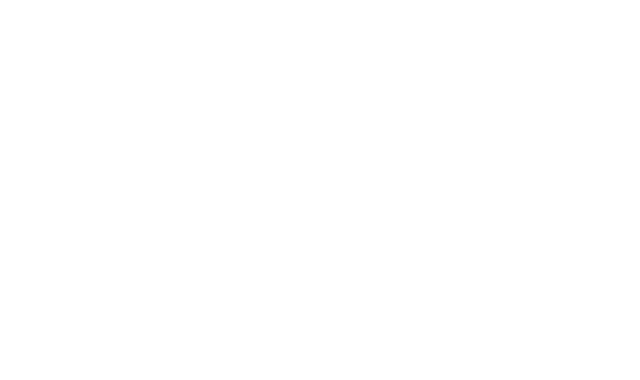
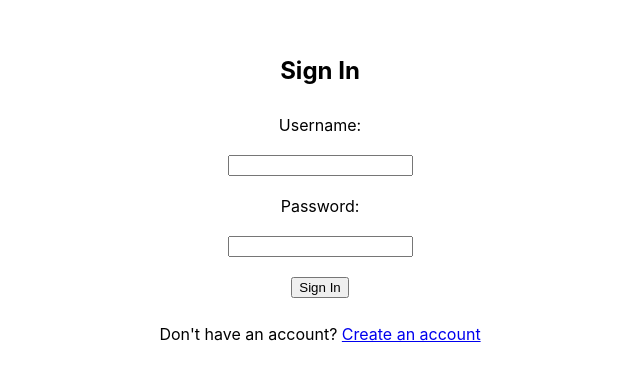
Before and after one commit to FutureWave-Technologies-LLC/DummyWebsiteReact2, a React (Create React App) app: page /sign-in in a window 1280 px wide. Before the commit this address had no page. Shown: the part 202-582 px from the top of the page, without its empty margins (320-960 px from the left). Built offline with nearby package versions, Linux system fonts and the light colour scheme.

Commit message:
added signInPage

```diff
--- a/src/App.js
+++ b/src/App.js
@@ -8,6 +8,7 @@ import axios from 'axios';
 //Pages
 import DummyDataPage from './pages/DummyDataPage.js';
 import SignUpPage from './pages/SignUpPage.js';
+import SignInPage from './pages/SignInPage.js';
 
 import './components/customButton.css';
 
@@ -18,6 +19,7 @@ function App() {
     <Routes>
           <Route path="/" element={<DummyDataPage />} />
           <Route path="/sign-up" element={<SignUpPage />} />
+          <Route path="/sign-in" element={<SignInPage />} />
     </Routes>
   )
 }
--- a/src/pages/DummyDataPage.js
+++ b/src/pages/DummyDataPage.js
@@ -55,6 +55,13 @@ function DummyDataPage() {
           path="/sign-up"
         ></NavigateButton>
 
+        <NavigateButton
+          buttonText="Sign In"
+          path="/sign-in"
+        ></NavigateButton>
+
+
+
       <DataTable data={displayedData}></DataTable>
     </div>
   );
--- /dev/null
+++ b/src/pages/SignInPage.css
@@ -0,0 +1,19 @@
+.signin-container {
+    display: flex;
+    flex-direction: column;
+    align-items: center;
+    justify-content: center;
+    height: 100vh;
+}
+
+.signin-form {
+    display: flex;
+    flex-direction: column;
+    align-items: center;
+}
+
+.signin-form label,
+.signin-form input,
+.signin-form button {
+    margin: 10px 0;
+}
--- /dev/null
+++ b/src/pages/SignInPage.js
@@ -0,0 +1,46 @@
+import React, { useState } from 'react';
+import { Link } from 'react-router-dom';
+import './SignInPage.css';
+
+const SignInPage = () => {
+    const [username, setUsername] = useState('');
+    const [password, setPassword] = useState('');
+
+    const handleSignIn = () => {
+        // Handle sign in logic here
+    };
+
+    return (
+        <div className="signin-container">
+            <h2>Sign In</h2>
+            <form className="signin-form">
+                <label htmlFor="username">Username:</label>
+                <input
+                    type="text"
+                    id="username"
+                    value={username}
+                    onChange={(e) => setUsername(e.target.value)}
+                />
+
+                <label htmlFor="password">Password:</label>
+                <input
+                    type="password"
+                    id="password"
+                    value={password}
+                    onChange={(e) => setPassword(e.target.value)}
+                />
+
+                <button type="button" onClick={handleSignIn}>
+                    Sign In
+                </button>
+            </form>
+
+            <p>
+                Don't have an account?{' '}
+                <Link to="/sign-up">Create an account</Link>
+            </p>
+        </div>
+    );
+};
+
+export default SignInPage;
```
